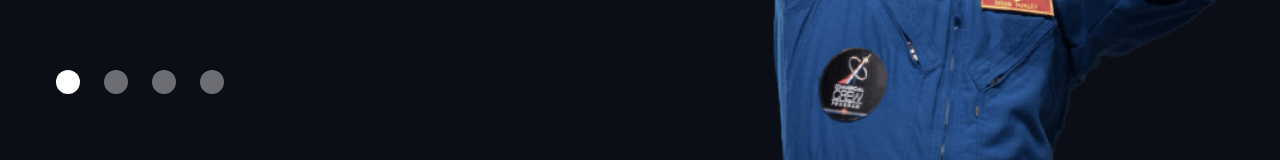
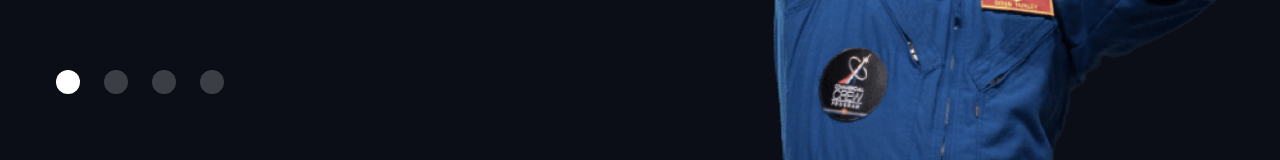
Before and after one commit to wojciechgrochecki/space-tourism, a React (Vite) app: page /crew in a window 1280 px wide. Shown: the part 699-859 px from the top of the page. Built offline with nearby package versions, Linux system fonts and the light colour scheme; a web font is replaced by a local one.

Commit message:
crew-page: make CrewPage component data-driven

```diff
--- a/src/components/CrewPage.tsx
+++ b/src/components/CrewPage.tsx
@@ -1,7 +1,12 @@
 import Navigation from "./Navigation";
 import DouglasHurleyImg from "../assets/crew/image-douglas-hurley.png";
+import data from "../../data.json";
+import { useState } from "react";
 
 export default function CrewPage({}) {
+  const [index, setIndex] = useState(0);
+  const { crew } = data;
+
   return (
     <div
       className="grid min-h-screen grid-rows-[min-content_1fr] overflow-x-hidden bg-dark bg-crew-mobile
@@ -19,33 +24,42 @@ export default function CrewPage({}) {
           Meet Your Crew
         </h2>
         <img
-          src={DouglasHurleyImg}
-          alt="moon image"
+          src={crew[index].images.png}
+          alt={"crew member " + crew[index].name + " photo"}
           className="mt-8 max-w-[60%] border-b border-b-white/30 md:order-3 md:self-end  md:border-b-0  lg:order-none lg:col-span-1 lg:col-start-4
           lg:row-span-3  lg:mt-0 lg:w-auto lg:max-w-full "
         />
         <div className="md:order-2 lg:col-span-1 lg:col-start-2 lg:justify-self-start">
           <ul className="mt-6 flex flex-row gap-6 md:mt-10 lg:my-6 [&_li]:cursor-pointer">
-            <li className="rounded-full  bg-white p-[5px] md:p-2 lg:p-3"></li>
-            <li className="rounded-full bg-white/40 p-[5px] md:p-2 lg:p-3"></li>
-            <li className="rounded-full bg-white/40 p-[5px] md:p-2 lg:p-3"></li>
-            <li className="rounded-full bg-white/40 p-[5px] md:p-2 lg:p-3"></li>
+            {crew.map((member, i) => {
+              let style =
+                i === index
+                  ? "rounded-full  bg-white p-[5px] md:p-2 lg:p-3"
+                  : "rounded-full bg-white/20 p-[5px] hover:bg-white/50 md:p-2 lg:p-3";
+              return (
+                <li
+                  key={member.name}
+                  className={style}
+                  onClick={() => {
+                    if (i !== index) setIndex(i);
+                  }}
+                ></li>
+              );
+            })}
           </ul>
         </div>
         <div className="mt-6 text-center md:mt-14  lg:col-span-1 lg:col-start-2 lg:justify-self-start lg:text-left">
           <p className="font-serif text-600 uppercase  text-white/50">
-            Commander
+            {crew[index].role}
           </p>
           <h1 className="mt-2 font-serif text-700 uppercase text-white md:mt-0 ">
-            Douglas Hurley
+            {crew[index].name}
           </h1>
           <p
             className="mt-4 max-w-[51ch] pb-8 text-center font-sans text-400 leading-6 text-light-blue
            md:mt-0 md:pb-0 md:leading-7 lg:mt-4 lg:max-w-[45ch]  lg:text-left lg:leading-8 "
           >
-            Douglas Gerald Hurley is an American engineer, former Marine Corps
-            pilot and former NASA astronaut. He launched into space for the
-            third time as commander of Crew Dragon Demo-2.
+            {crew[index].bio}
           </p>
         </div>
       </div>
```
